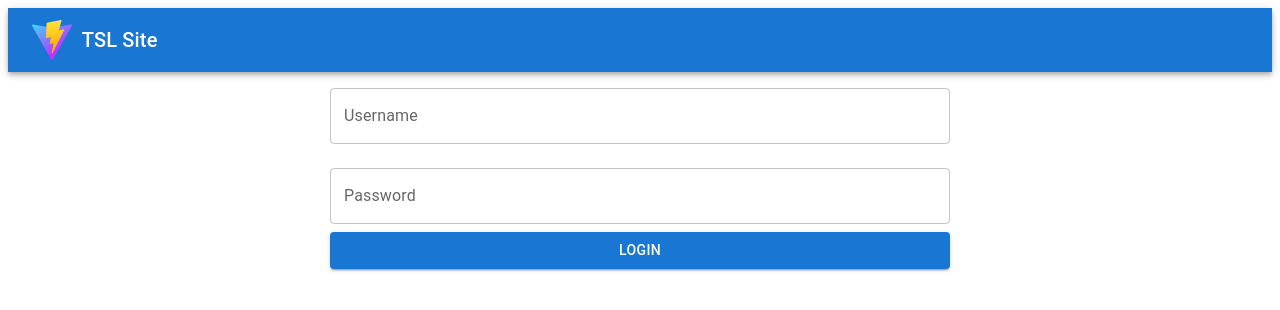
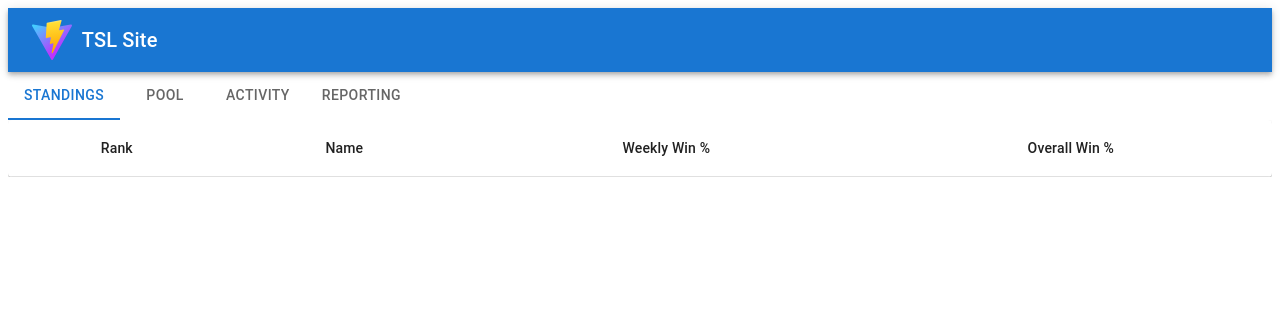
Before and after one commit to GitThePower/tsl-site, a React (Vite) app in the folder frontend/: page / in a window 1280 px wide. Shown: the top 310 px of the page. Built offline with nearby package versions, Linux system fonts and the light colour scheme.

Commit message:
Restyling frontend to have home page appear first and moving tab content into individual components

```diff
--- /dev/null
+++ b/frontend/src/components/CardPool.tsx
@@ -0,0 +1,66 @@
+import {
+  Box,
+  TextField,
+} from '@mui/material';
+import { useEffect, useState } from 'react';
+import { MagicCardPool } from '../../../backend/src/types';
+
+const CardPool = () => {
+  const [isLoading, setIsLoading] = useState(false);
+  const [searchResults, setSearchResults] = useState({} as MagicCardPool);
+  const [searchTerm, setSearchTerm] = useState('');
+
+  useEffect(() => {
+    const fetchDataFromAPI = async () => {
+      setIsLoading(true);
+      try {
+        const data = await Promise.resolve({ 'Inside Source': 5 });
+        setSearchResults(data);
+      } catch (error) {
+        console.error('Error fetching data:', error);
+      } finally {
+        setIsLoading(false);
+      }
+    };
+
+    fetchDataFromAPI();
+  }, []); // Empty dependency array: Execute only once on page load
+
+
+  let filteredResults = searchResults;
+
+  if (searchTerm) {
+    filteredResults = Object.keys(searchResults).reduce((prev: MagicCardPool, key: string) => {
+      // Implement your filtering logic based on item properties and searchTerm
+      if (key.toLowerCase().includes(searchTerm.toLowerCase())) {
+        prev[key] = searchResults[key];
+      }
+      return prev;
+    }, {} as MagicCardPool);
+  }
+
+  return (
+    <Box sx={{ width: '100%', overflowY: 'auto' }}>
+      <TextField
+        label="Search"
+        value={searchTerm}
+        onChange={(event) => setSearchTerm(event.target.value)}
+        fullWidth
+        margin="normal"
+      />
+      {isLoading ? (
+        <div>Loading...</div>
+      ) : (
+        <ul>
+          {Object.keys(filteredResults).map((cardName: string) => (
+            <li key={cardName}>
+              {cardName}
+            </li>
+          ))}
+        </ul>
+      )}
+    </Box>
+  )
+};
+
+export default CardPool;
--- /dev/null
+++ b/frontend/src/components/StandingsTable.tsx
@@ -0,0 +1,40 @@
+import {
+  Box,
+  Paper,
+  Table,
+  TableBody,
+  TableCell,
+  TableContainer,
+  TableHead,
+  TableRow,
+} from '@mui/material';
+
+const StandingsTable = () => {
+  return (
+    <Box sx={{ width: '100%', overflowY: 'auto' }}>
+      <TableContainer component={Paper}>
+        <Table sx={{ minWidth: 650 }} aria-label="simple table">
+          <TableHead>
+            <TableRow>
+              <TableCell sx={{ textAlign: 'center' }}>Rank</TableCell>
+              <TableCell sx={{ textAlign: 'center' }}>Name</TableCell>
+              <TableCell sx={{ textAlign: 'center' }}>Weekly Win %</TableCell>
+              {/* <TableCell sx={{ textAlign: 'center' }}>
+                Round 1 <br /> W - L
+              </TableCell>
+              <TableCell sx={{ textAlign: 'center' }}>
+                Round 2 <br /> W - L
+              </TableCell> */}
+              <TableCell sx={{ textAlign: 'center' }}>Overall Win %</TableCell>
+            </TableRow>
+          </TableHead>
+          <TableBody>
+            {/* Add your table rows and data here */}
+          </TableBody>
+        </Table>
+      </TableContainer>
+    </Box>
+  )
+};
+
+export default StandingsTable;
--- a/frontend/src/main.tsx
+++ b/frontend/src/main.tsx
@@ -21,8 +21,8 @@ ReactDOM.createRoot(document.getElementById('root')!).render(
     <main>
       <BrowserRouter>
         <Routes>
-          <Route path="/" element={<Login />} />
-          <Route path="/home" element={<Home />} />
+          <Route path="/" element={<Home />} />
+          <Route path="/login" element={<Login />} />
         </Routes>
       </BrowserRouter>
     </main>
--- a/frontend/src/pages/home.tsx
+++ b/frontend/src/pages/home.tsx
@@ -1,62 +1,23 @@
-import React, { useEffect, useState } from 'react';
+import React, { useState } from 'react';
 import Tabs from '@mui/material/Tabs';
 import Tab from '@mui/material/Tab';
 import Box from '@mui/material/Box';
-import Table from '@mui/material/Table';
-import TableBody from '@mui/material/TableBody';
-import TableCell from '@mui/material/TableCell';
-import TableContainer from '@mui/material/TableContainer';
-import TableHead from '@mui/material/TableHead';
-import TableRow from '@mui/material/TableRow';
-import Paper from '@mui/material/Paper';
-import { TextField } from '@mui/material';
-import { MagicCardPool } from '../../../backend/src/types';
+import StandingsTable from '../components/StandingsTable';
+import CardPool from '../components/CardPool';
 
 const Home = () => {
   const [tabValue, setTabValue] = useState(0);
-  const [searchTerm, setSearchTerm] = useState('');
-  const [searchResults, setSearchResults] = useState({} as MagicCardPool);
-  const [isLoading, setIsLoading] = useState(false);
-
-  useEffect(() => {
-    const fetchDataFromAPI = async () => {
-      setIsLoading(true);
-      try {
-        const data = await Promise.resolve({ 'Inside Source': 5 });
-        setSearchResults(data);
-      } catch (error) {
-        console.error('Error fetching data:', error);
-      } finally {
-        setIsLoading(false);
-      }
-    };
-
-    fetchDataFromAPI();
-  }, []); // Empty dependency array: Execute only once on page load
 
   const handleTabChange = (event: React.ChangeEvent<unknown>, newValue: number) => {
     console.log(event);
     setTabValue(newValue);
   };
 
-  let filteredResults = searchResults;
-
-  if (searchTerm) {
-    filteredResults = Object.keys(searchResults).reduce((prev: MagicCardPool, key: string) => {
-      // Implement your filtering logic based on item properties and searchTerm
-      if(key.toLowerCase().includes(searchTerm.toLowerCase())) {
-        prev[key] = searchResults[key];
-      }
-      return prev;
-    }, {} as MagicCardPool);
-  }
-
   return (
     <Box sx={{ width: '100%', overflowY: 'auto' }}> {/* Make content scrollable */}
       <Tabs
         value={tabValue}
         onChange={handleTabChange}
-        // centered
         variant="scrollable"
         scrollButtons="auto"
       >
@@ -66,51 +27,10 @@ const Home = () => {
         <Tab label="Reporting" />
       </Tabs>
       {tabValue === 0 && (
-        <Box>
-          <TableContainer component={Paper}>
-            <Table sx={{ minWidth: 650 }} aria-label="simple table">
-              <TableHead>
-                <TableRow>
-                  <TableCell sx={{ textAlign: 'center' }}>Rank</TableCell>
-                  <TableCell sx={{ textAlign: 'center' }}>Name</TableCell>
-                  <TableCell sx={{ textAlign: 'center' }}>Points</TableCell>
-                  <TableCell sx={{ textAlign: 'center' }}>
-                    Round 1 <br /> W - L
-                  </TableCell>
-                  <TableCell sx={{ textAlign: 'center' }}>
-                    Round 2 <br /> W - L
-                  </TableCell>
-                  <TableCell sx={{ textAlign: 'center' }}>Win %</TableCell>
-                </TableRow>
-              </TableHead>
-              <TableBody>
-                {/* Add your table rows and data here */}
-              </TableBody>
-            </Table>
-          </TableContainer>
-        </Box>
+        <StandingsTable />
       )}
       {tabValue === 1 && (
-        <Box>
-          <TextField
-            label="Search"
-            value={searchTerm}
-            onChange={(event) => setSearchTerm(event.target.value)}
-            fullWidth
-            margin="normal"
-          />
-          {isLoading ? (
-            <div>Loading...</div>
-          ) : (
-            <ul>
-              {Object.keys(filteredResults).map((cardName: string) => (
-                <li key={cardName}>
-                  {cardName}
-                </li>
-              ))}
-            </ul>
-          )}
-        </Box>
+        <CardPool />
       )}
       {tabValue === 2 && (
         <Box>TBD</Box>
--- a/frontend/src/pages/login.tsx
+++ b/frontend/src/pages/login.tsx
@@ -8,10 +8,7 @@ const Login = () => {
   const navigate = useNavigate();
 
   const handleLoginClick = () => {
-    // Your login logic...
-
-    // After successful login (optional):
-    navigate('/home');
+    navigate('/');
   };
 
   return (
```
